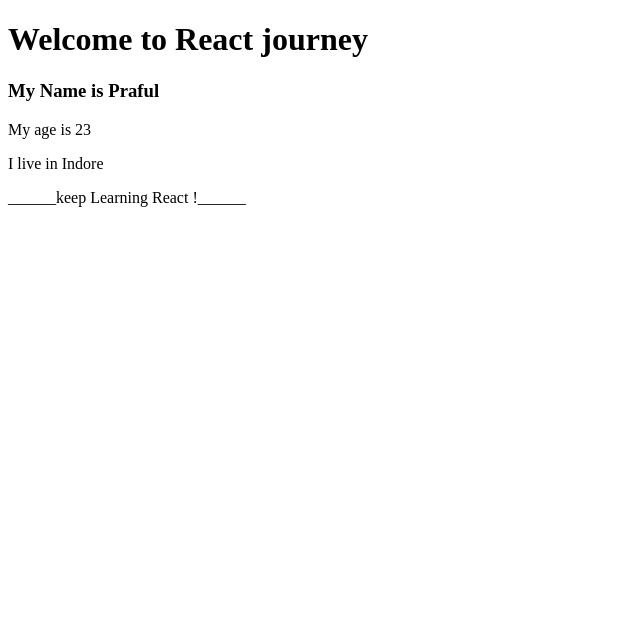
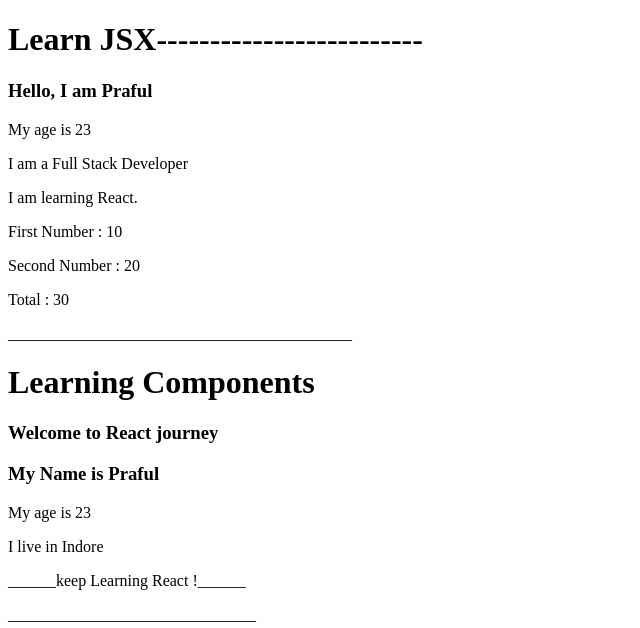
Before and after one commit to prafulM23/react-learning-journey, a React (Vite) app: page / in a window 1280 px wide. Shown: the top 628 px of the page, without its empty margins (0-640 px from the left). Built offline with nearby package versions, Linux system fonts and the light colour scheme.

Commit message:
day 2 : create component and sepreate each file

```diff
--- a/src/App.jsx
+++ b/src/App.jsx
@@ -1,38 +1,12 @@
-const Header = () => {
-  return (
-    <h1>Welcome to React journey</h1>
-  )
-}
-
-const Profile = () => {
-  const name = "Praful"
-  const age = 23;
-  const live = "Indore";
-
-  return (
-    <>
-      <h3>My Name is {name}</h3>
-      <p>My age is {age}</p>
-      <p>I live in {live}</p>
-    </>
-  )
-}
-
-const Footer = () => {
-  return (
-    <p>______keep Learning React !______</p>
-  )
-}
+import LearnComponent from "./components/learn_component"
+import LearnJsx from "./components/learn_jsx"
 
 
 const App = () => {
-
   return (
     <>
-      <Header />
-      <Profile />
-      <Footer />
-
+      <LearnJsx />
+      <LearnComponent />
     </>
   )
 }
--- /dev/null
+++ b/src/components/learn_component.jsx
@@ -0,0 +1,39 @@
+const Header = () => {
+    return (
+        <h3>Welcome to React journey</h3>
+    )
+}
+
+const Profile = () => {
+    const name = "Praful"
+    const age = 23;
+    const live = "Indore";
+
+    return (
+        <>
+            <h3>My Name is {name}</h3>
+            <p>My age is {age}</p>
+            <p>I live in {live}</p>
+        </>
+    )
+}
+
+const Footer = () => {
+    return (
+        <p>______keep Learning React !______</p>
+    )
+}
+
+const LearnComponent = () => {
+    return (
+        <>
+            <h1>Learning Components</h1>
+            <Header />
+            <Profile />
+            <Footer />
+            <span>_______________________________</span>
+        </>
+    )
+}
+
+export default LearnComponent
--- /dev/null
+++ b/src/components/learn_jsx.jsx
@@ -0,0 +1,26 @@
+function LearnJsx() {
+    const name = "Praful";
+    const age = 23;
+    const role = "Full Stack Developer";
+    let first = 10;
+    let sec = 20;
+
+    return (
+        <div>
+            <h1>Learn JSX-------------------------</h1>
+            <h3>Hello, I am {name}</h3>
+            <p>My age is {age}</p>
+            <p>I am a {role}</p>
+            <p>I am learning React.</p>
+
+            <div>
+                <p>First Number : {first}</p>
+                <p>Second Number : {sec}</p>
+                <p>Total : {first + sec}</p>
+            </div>
+            <span>___________________________________________</span>
+        </div>
+    );
+}
+
+export default LearnJsx;
```
